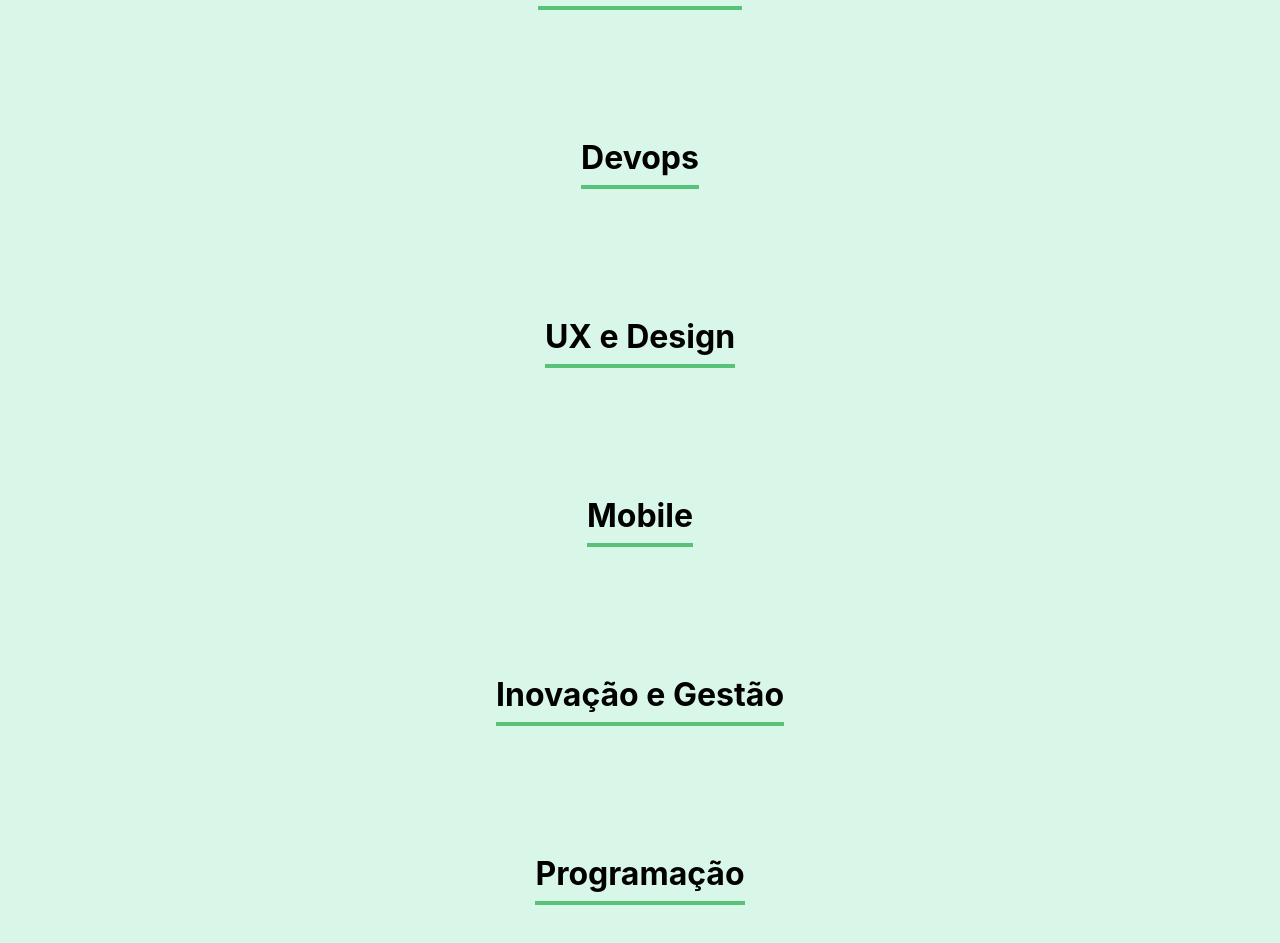
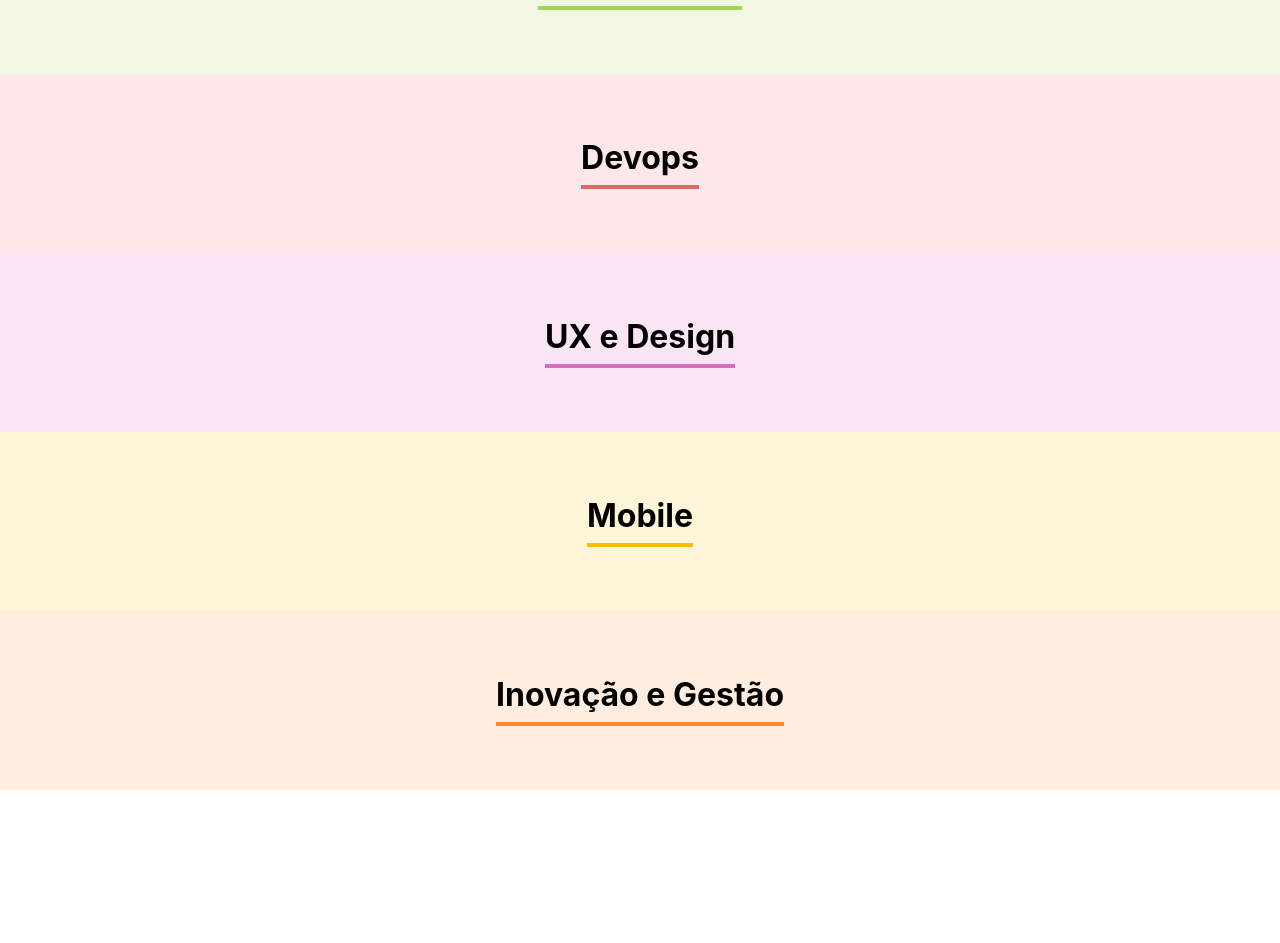
Before and after one commit to gbrllcavichion/organo, a React (Create React App) app: page / in a window 1280 px wide. Shown: the part 1940-2883 px from the top of the page. After the commit the page ends 2730 px from the top, so only its background shows below. Built offline with nearby package versions, Linux system fonts and the light colour scheme.

Commit message:
♻️ Refactoring code

```diff
--- a/src/App.js
+++ b/src/App.js
@@ -55,8 +55,15 @@
     <div className="App">
       <Banner/>
       <Formulario aoColaboradorCadastrado={colaborador => aoNovoColaboradorAdicionado(colaborador)}/>
-      {times.map(time => <Time key={time.nome} nome={time.nome} corPrimaria={time.corPrimaria} corSecundaria={time.corSecundaria}/>)}
-      <Time nome="Programação"/>
+
+      {times.map(time => <Time
+        key={time.nome}
+        nome={time.nome}
+        corPrimaria={time.corPrimaria}
+        corSecundaria={time.corSecundaria}
+        colaboradores={colaboradores.filter(colaborador => colaborador.time === time.nome)}
+      />)}
+
     </div>
   );
 }
--- a/src/components/Time/Time.css
+++ b/src/components/Time/Time.css
@@ -1,12 +1,11 @@
 .time {
     text-align: center;
     padding: 32px;
-    background-color: #D9F7E9;
 }
 
 .time h3 {
     font-size: 32px;
-    border-bottom: 4px solid #57C278;
+    border-bottom: 4px solid;
     display: inline-block;
     padding-bottom: 8px;
 }
--- a/src/components/Time/index.js
+++ b/src/components/Time/index.js
@@ -1,9 +1,11 @@
 import './Time.css'
 
 const Time = (props) => {
+    const css = {backgroundColor: props.corSecundaria}
+
     return (
-        <section className='time'>
-            <h3>{props.nome}</h3>
+        <section className='time' style={css}>
+            <h3 style={{ borderColor: props.corPrimaria }}>{props.nome}</h3>
         </section>
     )
 }
```
